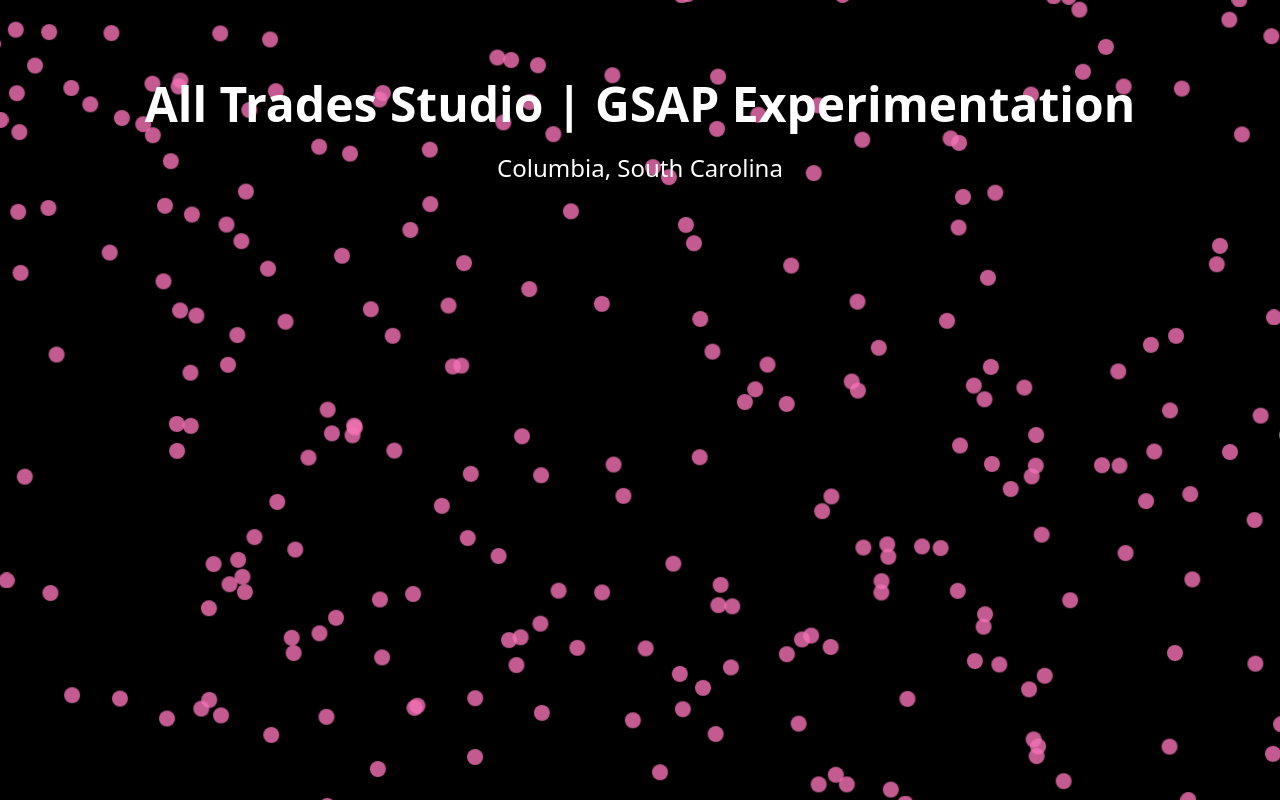
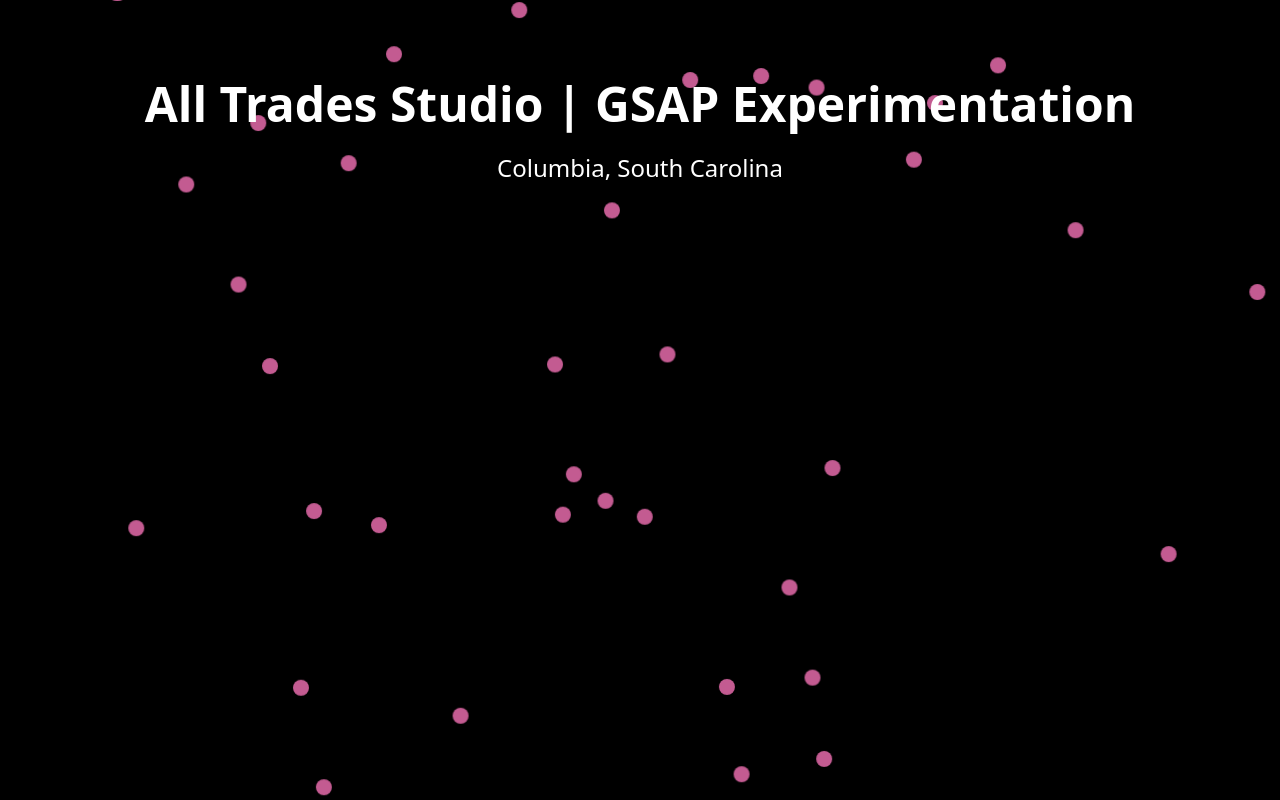
Before and after one commit to alexgoodestudio/gsap_practice, a React (Create React App) app: page / in a window 1280 px wide. Built offline with nearby package versions, Linux system fonts and the light colour scheme.

Commit message:
mousemove 2

```diff
--- a/src/App.js
+++ b/src/App.js
@@ -51,7 +51,7 @@
     });
   }, { scope: textRef });
 
-  // Animate subtitle words
+
   useGSAP(() => {
     const split = new SplitText(subTextRef.current, { type: "words" });
 
@@ -125,7 +125,7 @@
   return (
     <div className="relative w-full h-screen overflow-hidden bg-black text-white">
       {/* 100 Floating Balls */}
-      {[...Array(300)].map((_, i) => (
+      {[...Array(50)].map((_, i) => (
         <div
           key={i}
           className="ball absolute rounded-full bg-pink-400 w-4 h-4 opacity-80 z-0"
```
